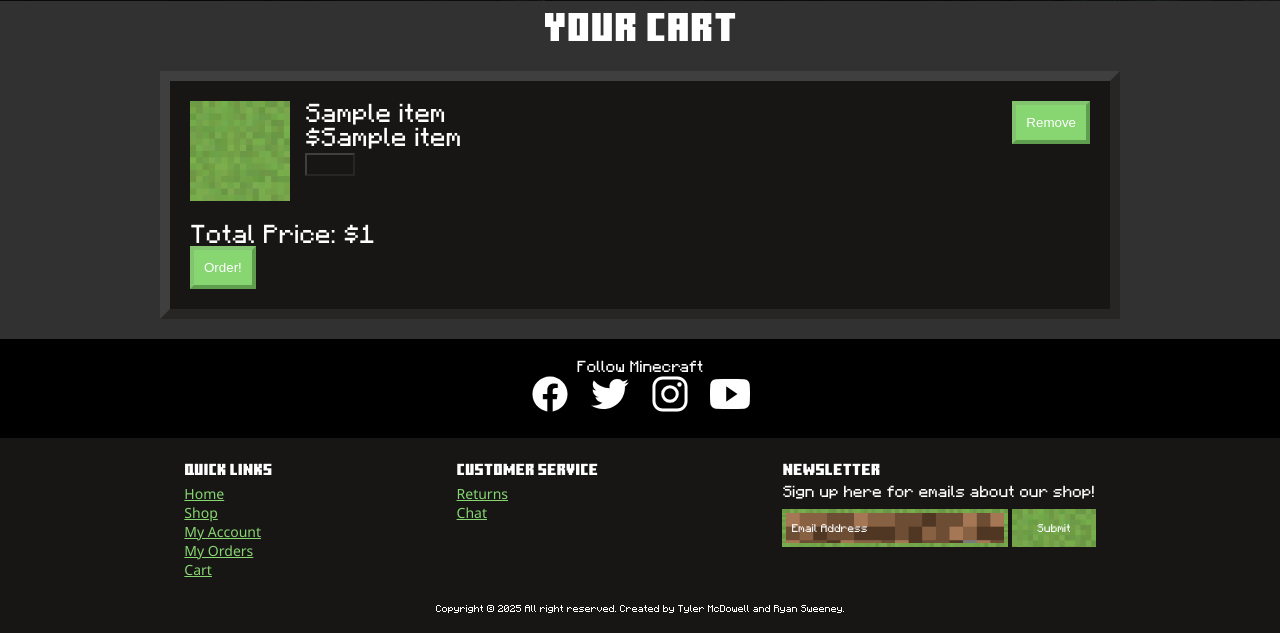
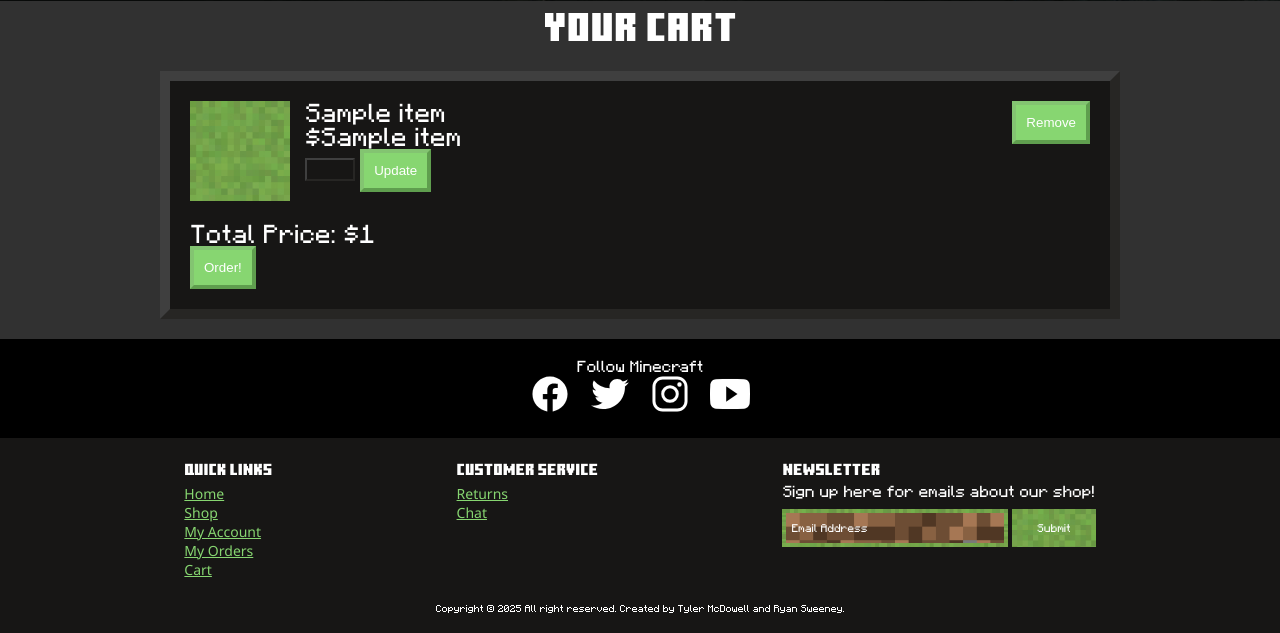
Before and after one commit to Pious726/CSET180Final, a Flask app: template templates/cart.html in a window 1280 px wide. Shown: the part 1042-1675 px from the top of the page. Run offline with Flask 3, Linux system fonts and the light colour scheme; the template is opened without the code that fills it: most values are stand-ins (such as "Sample title", 1, 10 or a date in 2020).

Commit message:
customer can now update the quantity of items that are in their cart

```diff
--- a/main.py
+++ b/main.py
@@ -136,10 +136,9 @@ def addtocart():
 def getcartitems():
     totalPrice = 0
     customerID = conn.execute(text('select customerID from users natural join customer where IsLoggedIn = 1')).scalar()
-    cartID = conn.execute(text(f'select cartID from cart where customerID = {customerID}'), ).scalar()
+    cartID = conn.execute(text(f'select cartID from cart where customerID = {customerID}')).scalar()
     cartItems = list(conn.execute(text(f'select * from Cart_Items natural join products where cartID = {cartID}')))
     totalPrice = sum(item[9] * item[2] for item in cartItems)
-
     return render_template('cart.html', cartItems=cartItems, totalPrice=totalPrice)
 
 @app.route('/cart.html', methods=['POST'])
@@ -148,6 +147,16 @@ def removeitem():
     cartID = conn.execute(text(f'select cartID from cart where customerID = {customerID}')).scalar()
     productID = request.form.get('id')
     conn.execute(text(f'delete from Cart_Items where productID = {productID} and cartID = {cartID}'))
+    conn.commit()
+    return redirect(url_for('getcartitems'))
+
+@app.route('/update_quantity', methods=['POST'])
+def update_quantity():
+    new_quantity = request.form.get('quantity')
+    customerID = conn.execute(text('select customerID from users natural join customer where IsLoggedIn = 1;')).scalar()
+    cartID = conn.execute(text(f'select cartID from cart where customerID = {customerID}')).scalar()
+    productID = request.form.get('id')
+    conn.execute(text(f'update Cart_Items set Quantity = {new_quantity} where cartID = {cartID} and productID = {productID}'))
     conn.commit()
     return redirect(url_for('getcartitems'))
 
--- a/templates/cart.html
+++ b/templates/cart.html
@@ -13,7 +13,11 @@
                             <div class="cart-info">
                                 <p>{{item[4]}}</p>
                                 <p>${{item[9]}}</p>
-                                <input type="number" name="quantity" class="quantity" value="{{item[2]}}" min="1" max="99">
+                                <form action="/update_quantity" method="POST">
+                                    <input type="hidden" name="id" value="{{ item[0] }}">
+                                    <input type="number" name="quantity" class="quantity" value="{{item[2]}}" min="1" max="99">
+                                    <button type="submit" class="ad-btn">Update</button>
+                                </form>
                             </div>
                         </div>
 
```
